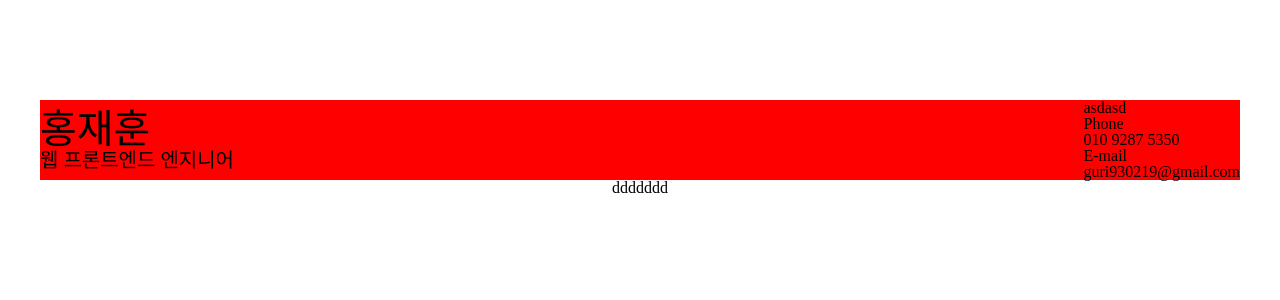
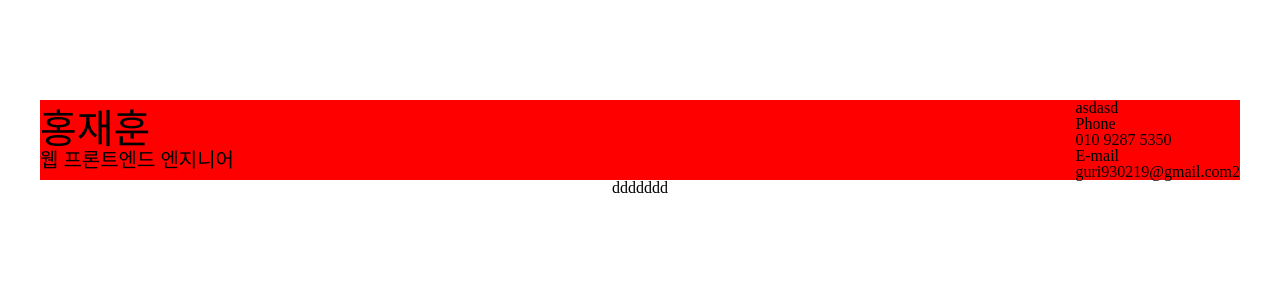
Before and after one commit to Bu-Du-Dak/Bu-Du-Dak.github.io, a Next.js app: page / in a window 1280 px wide. Shown: the top 300 px of the page. Built offline with nearby package versions, Linux system fonts and the light colour scheme.

Commit message:
change text

```diff
--- a/src/components/unit/Header/right/Header.right.tsx
+++ b/src/components/unit/Header/right/Header.right.tsx
@@ -8,7 +8,7 @@ const HeaderRightPage = () => {
       <HeaderLinkCardPage/>
 
       <NormalText>Phone</NormalText><NormalText>010 9287 5350</NormalText>
-      <NormalText>E-mail</NormalText><NormalText>guri930219@gmail.com</NormalText>
+      <NormalText>E-mail</NormalText><NormalText>guri930219@gmail.com2</NormalText>
 
     </InnerWrapper>
   )
```
